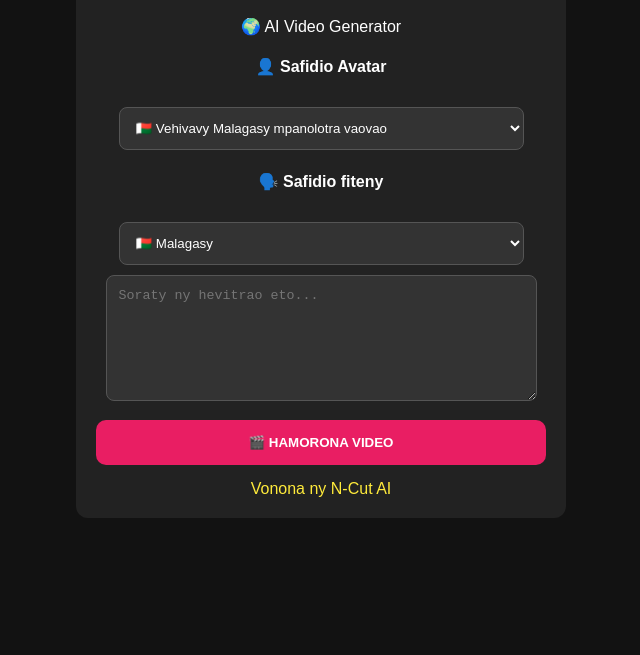
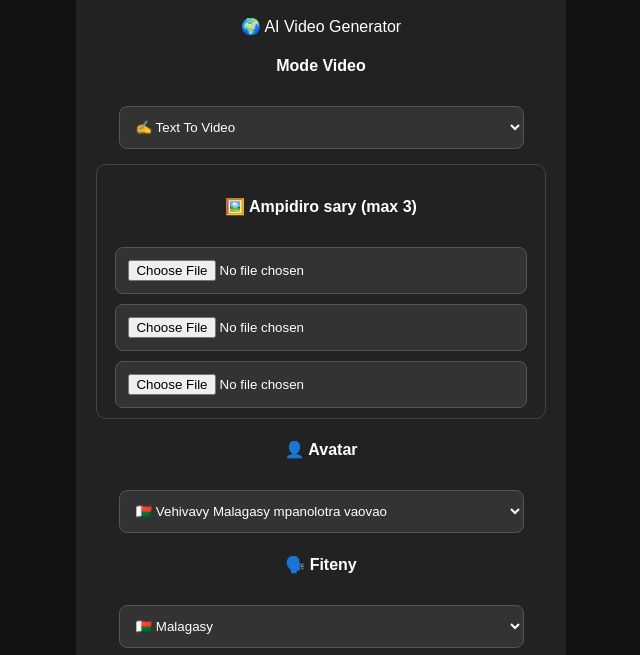
Before and after one commit to raismrakotoniaina-hash/N-Cut-AI, a website: page index.html in a window 1280 px wide. Shown: the part 99-754 px from the top of the page, without its empty margins (319-959 px from the left). Drawn offline with Linux system fonts and the light colour scheme.

Commit message:
Update index.html

```diff
--- a/index.html
+++ b/index.html
@@ -23,7 +23,7 @@ body {
     margin:auto;
 }
 
-select, textarea {
+textarea, select, input {
     width:90%;
     padding:12px;
     margin-top:10px;
@@ -59,6 +59,13 @@ video {
     border-radius:10px;
     display:none;
 }
+
+.image-box {
+    margin-top:15px;
+    padding:10px;
+    border:1px solid #444;
+    border-radius:10px;
+}
 </style>
 
 </head>
@@ -71,14 +78,34 @@ video {
 N-CUT AI
 </h2>
 
-<p>
-🌍 AI Video Generator
-</p>
+<p>🌍 AI Video Generator</p>
 
 
-<h4>👤 Safidio Avatar</h4>
+<h4>Mode Video</h4>
+
+<select id="mode">
+<option value="text">✍️ Text To Video</option>
+<option value="image">🖼️ Image To Video</option>
+</select>
+
+
+<div class="image-box">
+
+<h4>🖼️ Ampidiro sary (max 3)</h4>
+
+<input type="file" id="image1" accept="image/*">
+
+<input type="file" id="image2" accept="image/*">
+
+<input type="file" id="image3" accept="image/*">
+
+</div>
+
+
+<h4>👤 Avatar</h4>
 
 <select id="avatar">
+
 <option value="malagasy_female">
 🇲🇬 Vehivavy Malagasy mpanolotra vaovao
 </option>
@@ -88,7 +115,7 @@ N-CUT AI
 </option>
 
 <option value="foreign_female">
-🌍 Vehivavy vahiny mpanolotra
+🌍 Vehivavy vahiny
 </option>
 
 <option value="foreign_male">
@@ -98,7 +125,7 @@ N-CUT AI
 </select>
 
 
-<h4>🗣️ Safidio fiteny</h4>
+<h4>🗣️ Fiteny</h4>
 
 <select id="language">
 
```
